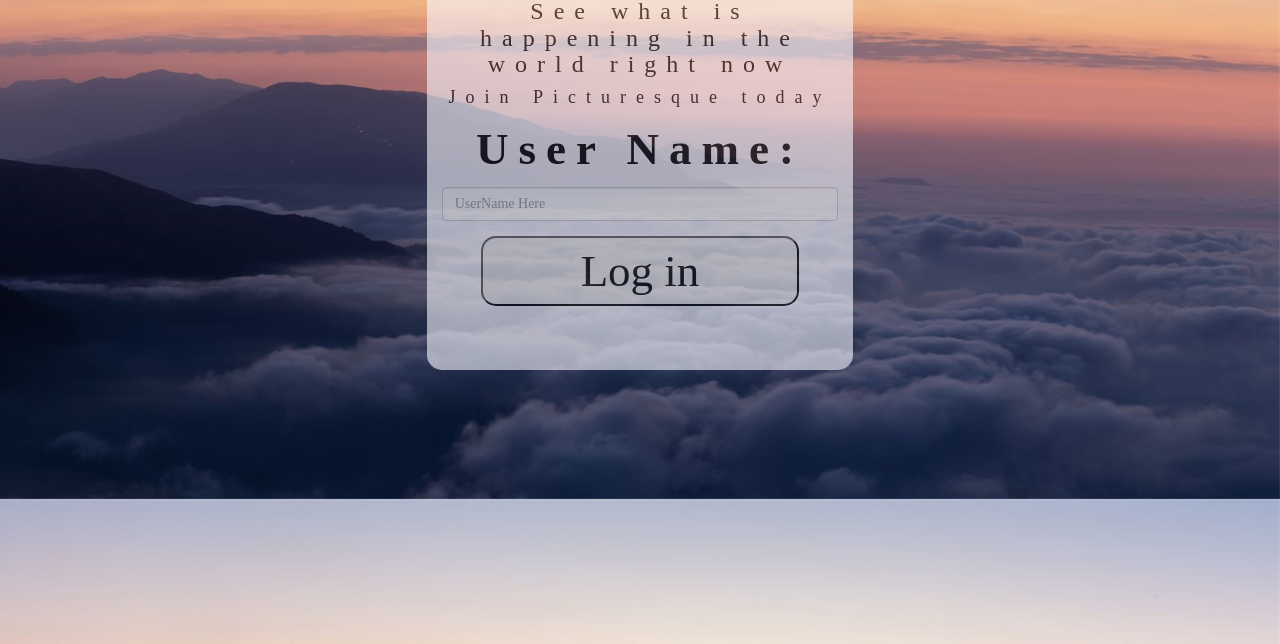
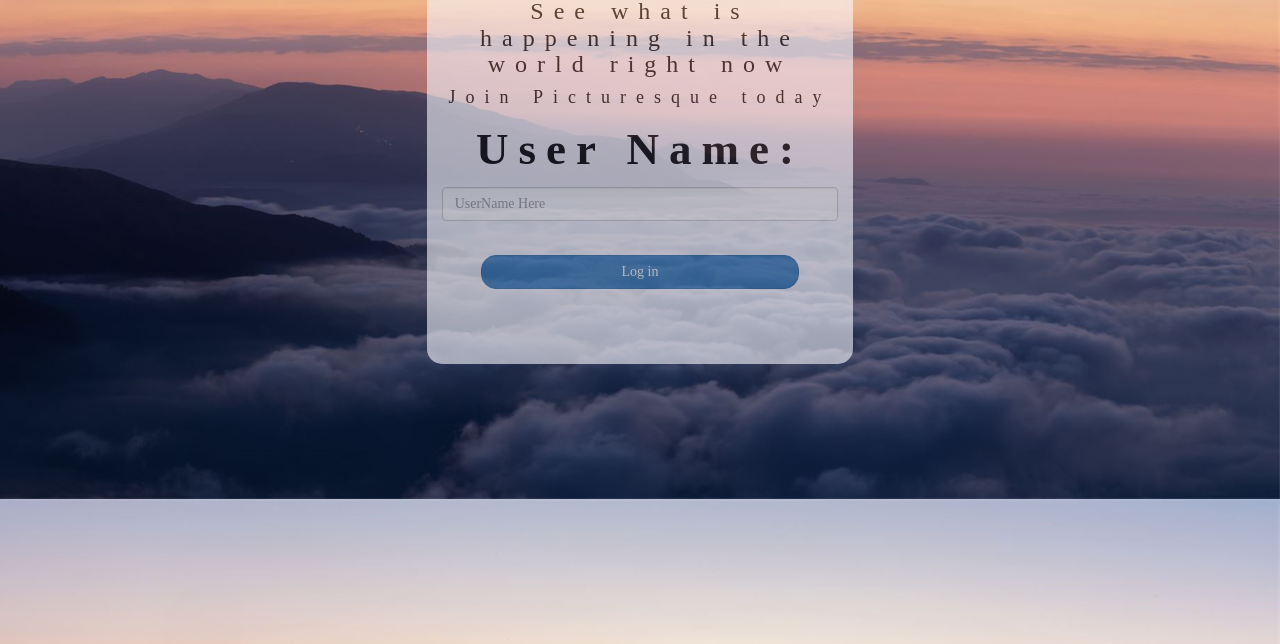
Before and after one commit to AashiBh/Picturesque_1, a plain HTML site: page index.html in a window 1280 px wide. Shown: the part 236-880 px from the top of the page. Drawn offline with nearby package versions, Linux system fonts and the light colour scheme; a web font is replaced by a local one.

Commit message:
Add files via upload

```diff
--- a/index.html
+++ b/index.html
@@ -27,7 +27,7 @@
 		  <label >User Name:</label>
 <input id="UserName" placeholder="UserName Here" class="form-control Kute">
 		</div>
-		<button id="login_button"  onclick="Mesme()">Log in</button>
+		<button id="login_button" class="btn btn-primary" onclick="Mesme()">Log in</button>
 		<br><br>
 	</div>
 </center>
--- a/style.css
+++ b/style.css
@@ -10,7 +10,7 @@ html, body
 #login_button
 {
 	width: 80%;border-radius: 15px;
-}
+ }
 #logout
 {
 	font-size: 20px; float: right;
```
